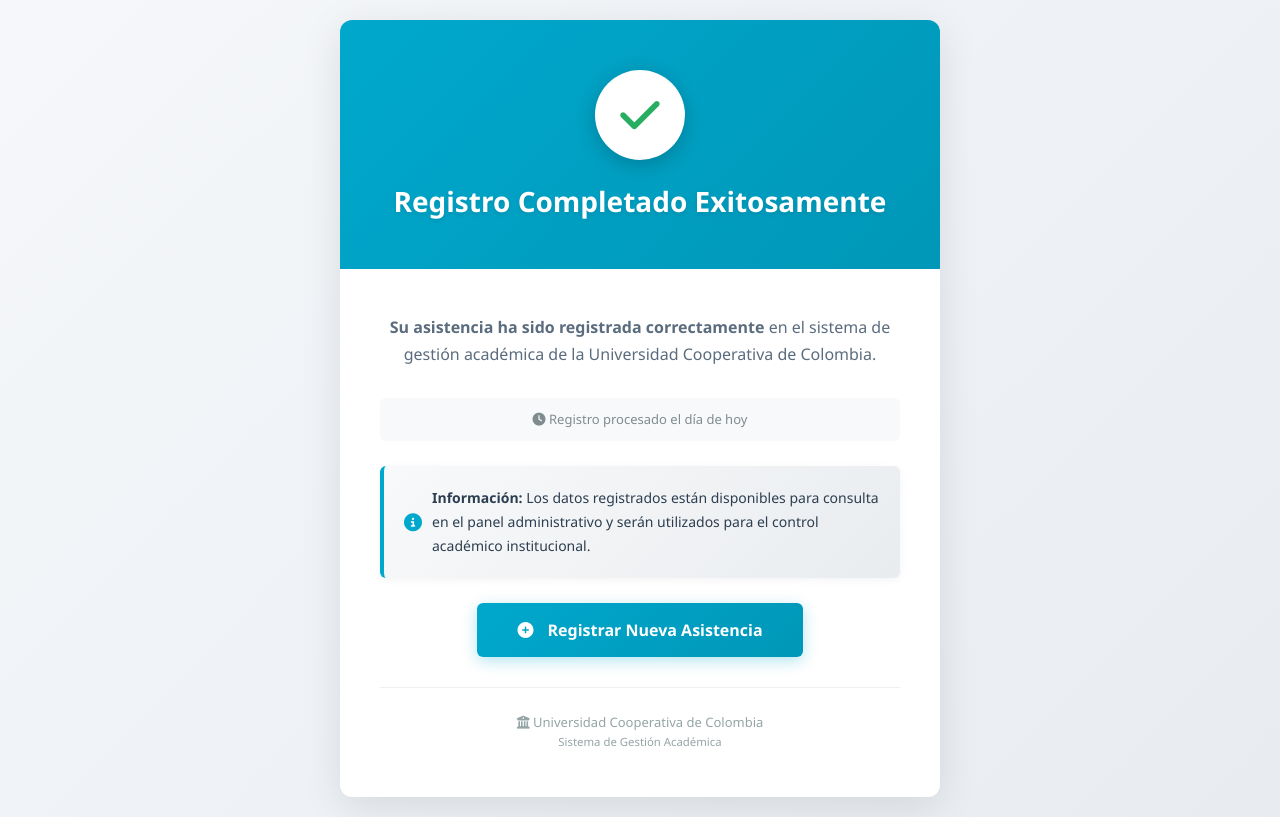
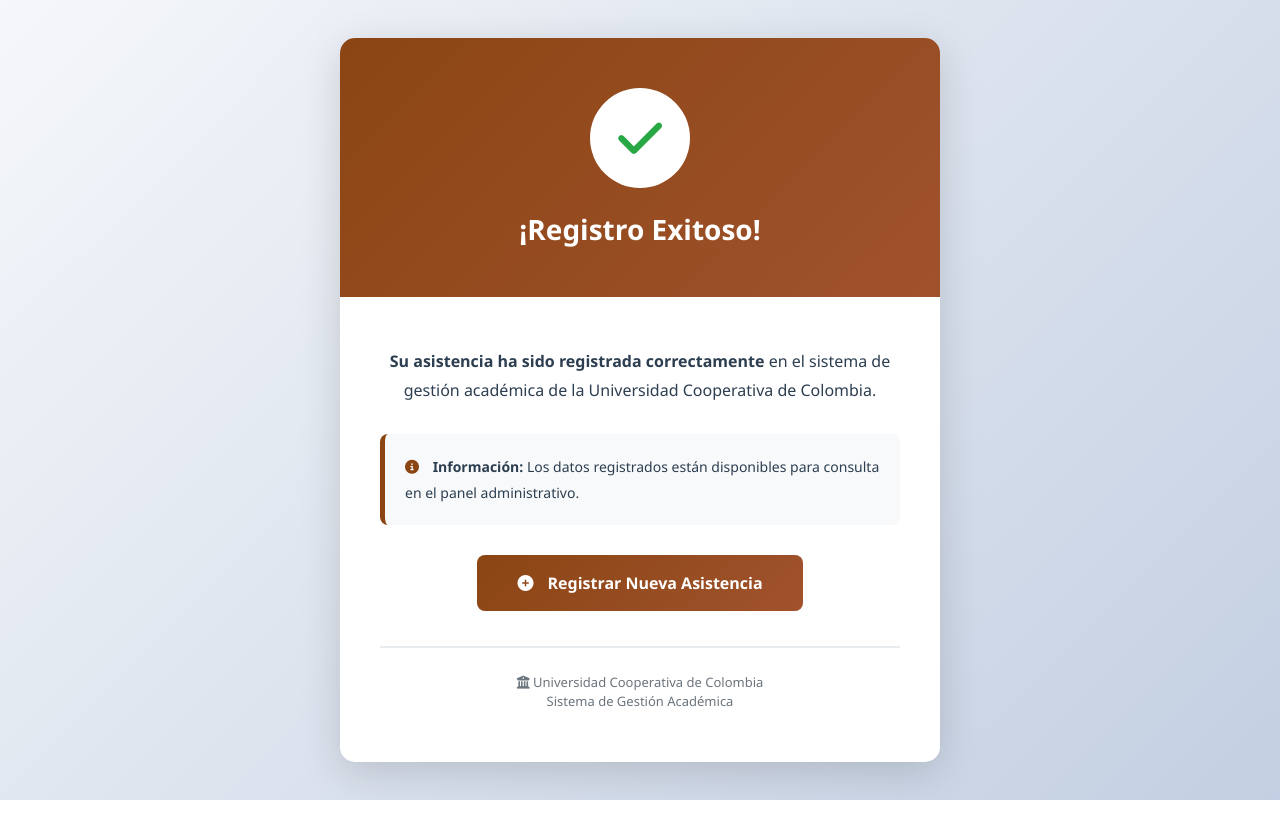
Before and after one commit to Yesit21/Django-two, a Django app: page /asistencia/confirmacion/ in a window 1280 px wide. Run offline with Django 5.2, Linux system fonts and the light colour scheme.

Commit message:
Versión final: Interfaz profesional en modo claro, admin Django limpio y funcional

```diff
--- a/asistencia/templates/asistencia/confirmacion.html
+++ b/asistencia/templates/asistencia/confirmacion.html
@@ -1,20 +1,14 @@
-{% load static %}
 <!DOCTYPE html>
 <html lang="es">
 <head>
     <meta charset="UTF-8">
     <meta name="viewport" content="width=device-width, initial-scale=1.0">
-    <title>Confirmación de Registro - UCC</title>
+    <title>Confirmación - Asistencia Registrada</title>
     <link href="https://cdn.jsdelivr.net/npm/bootstrap@5.3.0/dist/css/bootstrap.min.css" rel="stylesheet">
     <link rel="stylesheet" href="https://cdnjs.cloudflare.com/ajax/libs/font-awesome/6.4.0/css/all.min.css">
     <style>
-        * {
-            margin: 0;
-            padding: 0;
-            box-sizing: border-box;
-        }
         body {
-            background: linear-gradient(135deg, #f5f7fa 0%, #e8ecf1 100%);
+            background: linear-gradient(135deg, #f5f7fa 0%, #c3cfe2 100%);
             font-family: 'Segoe UI', Tahoma, Geneva, Verdana, sans-serif;
             min-height: 100vh;
             display: flex;
@@ -24,30 +18,21 @@
         }
         .confirmation-card {
             background: white;
-            border-radius: 12px;
-            box-shadow: 0 10px 40px rgba(0,0,0,0.1);
+            border-radius: 15px;
+            box-shadow: 0 10px 40px rgba(0,0,0,0.15);
             max-width: 600px;
             width: 100%;
             overflow: hidden;
         }
         .success-header {
-            background: linear-gradient(135deg, #00a8cc 0%, #0097b8 100%);
+            background: linear-gradient(135deg, #8B4513 0%, #A0522D 100%);
             padding: 50px 40px;
             text-align: center;
             color: white;
-            position: relative;
-        }
-        .logo-container {
-            margin-bottom: 20px;
-        }
-        .logo-img {
-            height: 60px;
-            width: auto;
-            filter: brightness(0) invert(1);
         }
         .success-icon {
-            width: 90px;
-            height: 90px;
+            width: 100px;
+            height: 100px;
             background: white;
             border-radius: 50%;
             display: flex;
@@ -55,97 +40,80 @@
             justify-content: center;
             margin: 0 auto 25px;
             animation: scaleIn 0.6s ease-out;
-            box-shadow: 0 5px 20px rgba(0,0,0,0.2);
         }
         .success-icon i {
-            font-size: 45px;
-            color: #27ae60;
+            font-size: 50px;
+            color: #28a745;
         }
         @keyframes scaleIn {
             0% {
-                transform: scale(0) rotate(-180deg);
-                opacity: 0;
+                transform: scale(0);
             }
             50% {
-                transform: scale(1.1) rotate(10deg);
+                transform: scale(1.1);
             }
             100% {
-                transform: scale(1) rotate(0deg);
-                opacity: 1;
+                transform: scale(1);
             }
         }
         .success-header h1 {
             font-size: 28px;
-            font-weight: 600;
+            font-weight: 700;
             margin: 0;
-            text-shadow: 0 2px 4px rgba(0,0,0,0.1);
         }
         .confirmation-body {
-            padding: 45px 40px;
+            padding: 50px 40px;
             text-align: center;
         }
         .confirmation-body p {
-            color: #5a6c7d;
+            color: #2c3e50;
             font-size: 16px;
-            line-height: 1.7;
+            line-height: 1.8;
             margin-bottom: 30px;
         }
         .info-box {
-            background: linear-gradient(135deg, #f8f9fa 0%, #e9ecef 100%);
-            border-left: 4px solid #00a8cc;
+            background: #f8f9fa;
+            border-left: 5px solid #8B4513;
             padding: 20px;
-            margin: 25px 0;
+            margin: 30px 0;
             text-align: left;
-            border-radius: 6px;
-            box-shadow: 0 2px 8px rgba(0,0,0,0.05);
+            border-radius: 8px;
         }
         .info-box p {
             margin: 0;
             font-size: 14px;
             color: #2c3e50;
-            display: flex;
-            align-items: center;
-            gap: 10px;
         }
         .info-box i {
-            color: #00a8cc;
-            font-size: 18px;
+            color: #8B4513;
+            margin-right: 10px;
         }
         .btn-return {
-            background: linear-gradient(135deg, #00a8cc 0%, #0097b8 100%);
+            background: linear-gradient(135deg, #8B4513 0%, #A0522D 100%);
             border: none;
-            padding: 15px 40px;
+            padding: 16px 40px;
             font-size: 16px;
-            font-weight: 600;
-            border-radius: 6px;
+            font-weight: 700;
+            border-radius: 8px;
             color: white;
             text-decoration: none;
             display: inline-block;
             transition: all 0.3s ease;
-            box-shadow: 0 4px 15px rgba(0, 168, 204, 0.3);
         }
         .btn-return:hover {
             transform: translateY(-3px);
-            box-shadow: 0 6px 25px rgba(0, 168, 204, 0.5);
+            box-shadow: 0 8px 25px rgba(139, 69, 19, 0.4);
             color: white;
         }
         .btn-return i {
             margin-right: 10px;
         }
         .footer-text {
-            margin-top: 30px;
+            margin-top: 35px;
             padding-top: 25px;
-            border-top: 1px solid #ecf0f1;
-            color: #95a5a6;
+            border-top: 2px solid #e9ecef;
+            color: #6c757d;
             font-size: 13px;
-        }
-        .timestamp {
-            background: #f8f9fa;
-            padding: 12px;
-            border-radius: 6px;
-            margin: 20px 0;
-            font-size: 13px;
-            color: #7f8c8d;
         }
     </style>
 </head>
@@ -155,19 +123,15 @@
             <div class="success-icon">
                 <i class="fas fa-check"></i>
             </div>
-            <h1>Registro Completado Exitosamente</h1>
+            <h1>¡Registro Exitoso!</h1>
         </div>
         <div class="confirmation-body">
             <p><strong>Su asistencia ha sido registrada correctamente</strong> en el sistema de gestión académica de la Universidad Cooperativa de Colombia.</p>
 
-            <div class="timestamp">
-                <i class="fas fa-clock"></i> Registro procesado el día de hoy
-            </div>
-
             <div class="info-box">
                 <p>
                     <i class="fas fa-info-circle"></i>
-                    <span><strong>Información:</strong> Los datos registrados están disponibles para consulta en el panel administrativo y serán utilizados para el control académico institucional.</span>
+                    <strong>Información:</strong> Los datos registrados están disponibles para consulta en el panel administrativo.
                 </p>
             </div>
 
@@ -177,7 +141,7 @@
 
             <div class="footer-text">
                 <i class="fas fa-university"></i> Universidad Cooperativa de Colombia<br>
-                <small>Sistema de Gestión Académica</small>
+                Sistema de Gestión Académica
             </div>
         </div>
     </div>
```
Also changed, not shown: asistencia/admin.py (+46 -2 lines), asistencia/templates/asistencia/registro.html (+74 -132 lines).
